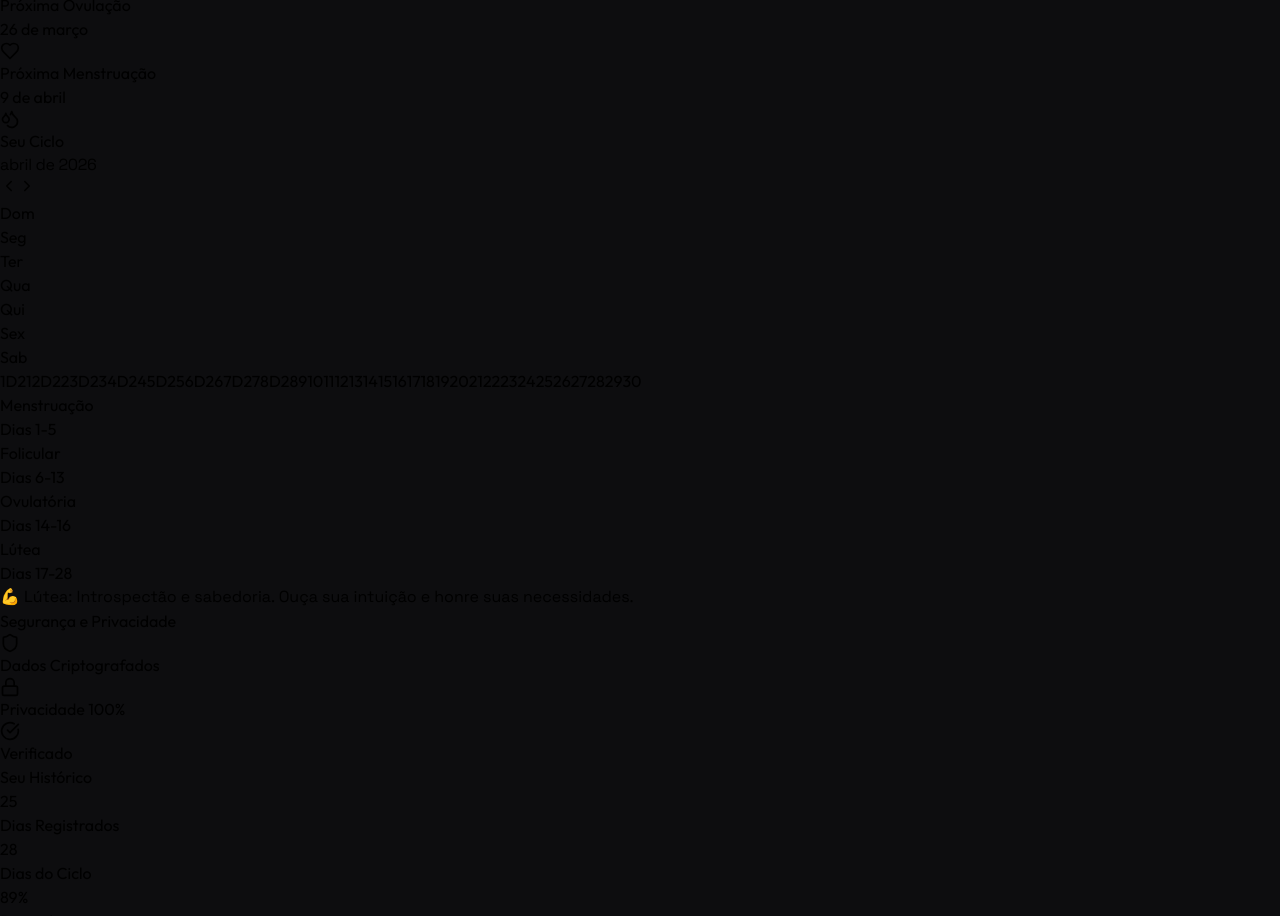
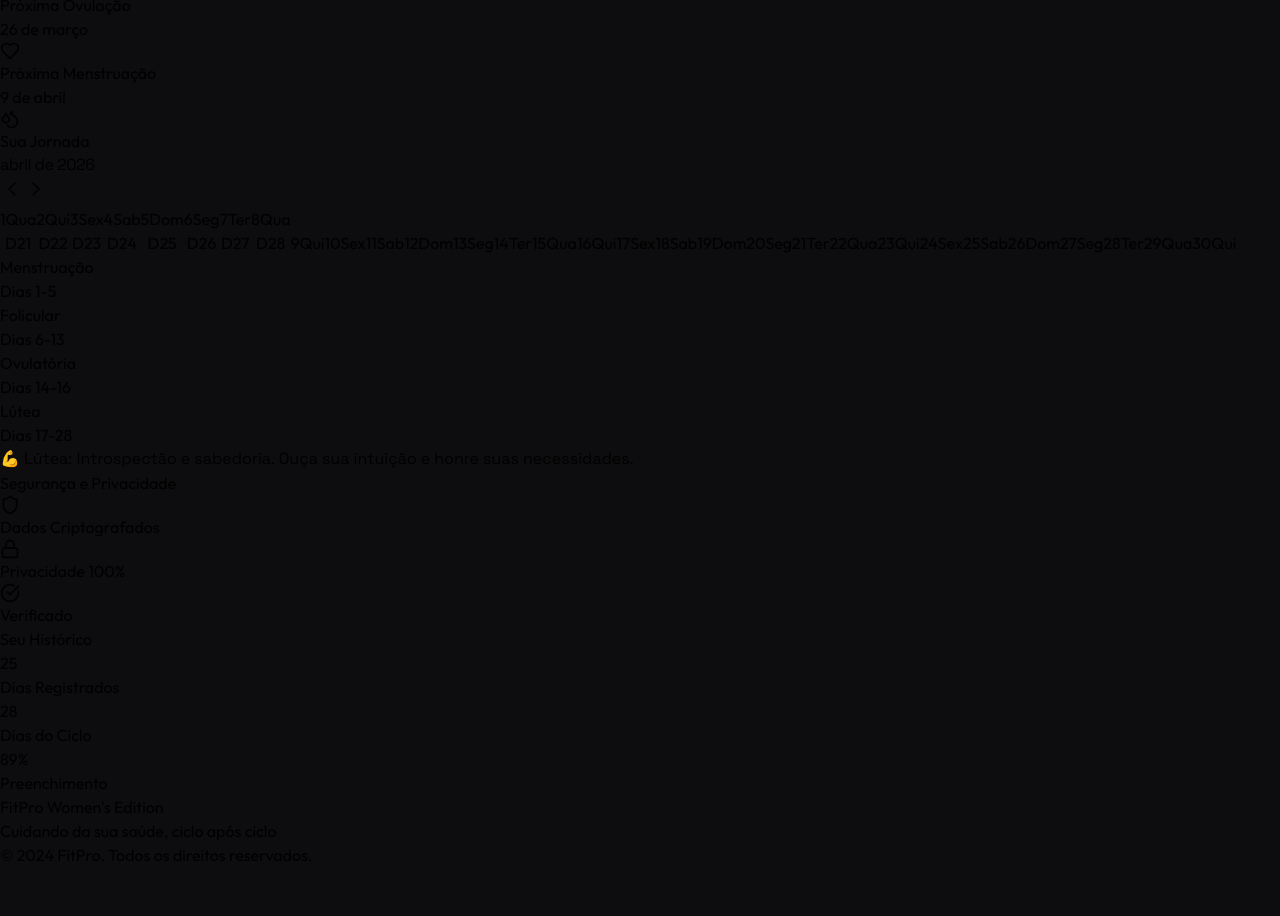
Before and after one commit to well2027t-gif/Fitgym, a React (Vite) app in the folder fitpro-app/client/: page /ciclo in a window 1280 px wide. Shown: the part 1719-2635 px from the top of the page. Built offline with nearby package versions, Linux system fonts and the light colour scheme.

Commit message:
feat: substituir calendário por Timeline Horizontal ultra-moderna

```diff
--- a/fitpro-app/client/src/pages/Cycle.tsx
+++ b/fitpro-app/client/src/pages/Cycle.tsx
@@ -558,103 +558,105 @@ Consulte seu médico para análise profissional.
                 </div>
               </Card>
 
-              {/* Calendário Glassmorphism Minimalista */}
-              <div className="space-y-6 relative z-10">
-                {/* Header do Mês */}
-                <div className="flex items-center justify-between px-2">
+              {/* Calendário de Linha do Tempo Horizontal (Timeline) */}
+              <div className="space-y-8 relative z-10">
+                {/* Título e Controles */}
+                <div className="flex items-end justify-between px-4">
                   <div>
-                    <p className="text-[12px] uppercase tracking-[0.15em] text-white/40 font-light mb-2">Seu Ciclo</p>
-                    <h2 className="text-4xl font-light text-white capitalize" style={{ fontFamily: 'Space Grotesk, sans-serif', letterSpacing: '-0.02em' }}>
+                    <p className="text-[11px] uppercase tracking-[0.2em] text-white/30 font-light mb-3">Sua Jornada</p>
+                    <h2 className="text-5xl font-extralight text-white" style={{ letterSpacing: '-0.03em' }}>
                       {monthName}
                     </h2>
                   </div>
-                  <div className="flex gap-3">
+                  <div className="flex gap-4">
                     <motion.button
                       onClick={() => setCurrentMonth(new Date(currentMonth.getFullYear(), currentMonth.getMonth() - 1))}
-                      className="w-10 h-10 rounded-full bg-white/5 backdrop-blur-md border border-white/10 flex items-center justify-center text-white/60 hover:text-white hover:bg-white/10 transition-all"
-                      whileHover={{ scale: 1.05 }}
-                      whileTap={{ scale: 0.95 }}
+                      className="text-white/40 hover:text-white transition-colors"
+                      whileHover={{ x: -4 }}
                     >
-                      <ChevronLeft size={18} />
+                      <ChevronLeft size={24} strokeWidth={1.5} />
                     </motion.button>
                     <motion.button
                       onClick={() => setCurrentMonth(new Date(currentMonth.getFullYear(), currentMonth.getMonth() + 1))}
-                      className="w-10 h-10 rounded-full bg-white/5 backdrop-blur-md border border-white/10 flex items-center justify-center text-white/60 hover:text-white hover:bg-white/10 transition-all"
-                      whileHover={{ scale: 1.05 }}
-                      whileTap={{ scale: 0.95 }}
+                      className="text-white/40 hover:text-white transition-colors"
+                      whileHover={{ x: 4 }}
                     >
-                      <ChevronRight size={18} />
+                      <ChevronRight size={24} strokeWidth={1.5} />
                     </motion.button>
                   </div>
                 </div>
 
-                {/* Grid de Dias da Semana */}
-                <div className="grid grid-cols-7 gap-3 px-2 mb-2">
-                  {['Dom', 'Seg', 'Ter', 'Qua', 'Qui', 'Sex', 'Sab'].map(day => (
-                    <div key={day} className="text-center text-[11px] font-light text-white/40 uppercase tracking-[0.1em]">
-                      {day}
-                    </div>
-                  ))}
-                </div>
+                {/* Linha do Tempo Horizontal */}
+                <div className="relative overflow-x-auto scrollbar-hide">
+                  {/* Linha Central */}
+                  <div className="absolute left-0 right-0 top-1/2 h-px bg-gradient-to-r from-transparent via-white/20 to-transparent transform -translate-y-1/2" />
 
-                {/* Grid de Dias */}
-                <div className="grid grid-cols-7 gap-3 px-2">
-                  {days.map((day, idx) => {
+                  {/* Container dos Dias */}
+                  <div className="flex gap-8 px-4 pb-4 min-w-max">
+                    {Array.from({ length: 35 }).map((_, idx) => {
+                      const date = new Date(currentMonth.getFullYear(), currentMonth.getMonth(), idx + 1);
+                      const day = date.getMonth() === currentMonth.getMonth() ? date.getDate() : null;
+
+                      if (!day) return null;
+
                       const dayOfCycle = getDayOfCycle(day);
-                    const dateStr = day ? `${currentMonth.getFullYear()}-${String(currentMonth.getMonth() + 1).padStart(2, '0')}-${String(day).padStart(2, '0')}` : '';
-                    const hasEntry = day && lastCycle.dayEntries?.some(e => e.date === dateStr);
-                    const isSelected = day && selectedDate === dateStr;
+                      const dateStr = `${date.getFullYear()}-${String(date.getMonth() + 1).padStart(2, '0')}-${String(day).padStart(2, '0')}`;
+                      const hasEntry = lastCycle.dayEntries?.some(e => e.date === dateStr);
+                      const isSelected = selectedDate === dateStr;
                       const phase = dayOfCycle ? getCyclePhaseInfo(dayOfCycle) : null;
-
-                    if (!day) {
-                      return <div key={idx} className="aspect-square" />;
-                    }
+                      const dayName = ['Dom', 'Seg', 'Ter', 'Qua', 'Qui', 'Sex', 'Sab'][date.getDay()];
 
                       return (
                         <motion.button
                           key={idx}
                           onClick={() => handleDayClick(day)}
-                        className="aspect-square relative group"
-                        whileHover={{ scale: 1.08 }}
+                          className="flex flex-col items-center gap-4 group cursor-pointer flex-shrink-0"
+                          whileHover={{ y: -8 }}
                           whileTap={{ scale: 0.95 }}
                         >
-                        {/* Background Glassmorphism */}
-                        <div className={`absolute inset-0 rounded-2xl backdrop-blur-md border transition-all duration-300 ${
-                          isSelected
-                            ? 'bg-white/15 border-white/40 shadow-lg shadow-pink-500/20'
-                            : hasEntry
-                            ? `bg-gradient-to-br ${phase?.bgColor || 'from-white/5 to-white/[0.02]'} border-white/20`
-                            : 'bg-white/5 border-white/10 group-hover:bg-white/10 group-hover:border-white/20'
-                        }`} />
+                          {/* Indicador de Evento (Acima) */}
+                          {hasEntry && (
+                            <motion.div
+                              className={`w-2 h-2 rounded-full ${phase?.color || 'bg-pink-500'}`}
+                              animate={{ y: [0, -4, 0] }}
+                              transition={{ duration: 2, repeat: Infinity }}
+                            />
+                          )}
+                          {!hasEntry && <div className="w-2 h-2" />}
 
-                        {/* Glow Effect para dias com entrada */}
-                        {hasEntry && (
-                          <div className={`absolute inset-0 rounded-2xl blur-xl opacity-0 group-hover:opacity-100 transition-opacity duration-300 bg-gradient-to-br ${phase?.bgColor || 'from-pink-500/20 to-rose-500/20'}`} />
-                        )}
-
-                        {/* Conteúdo */}
-                        <div className="relative h-full flex flex-col items-center justify-center gap-1">
-                          <span className={`text-sm font-light transition-colors ${
-                            isSelected ? 'text-white font-medium' : 'text-white/80'
+                          {/* Dia */}
+                          <div className="flex flex-col items-center">
+                            <span className={`text-2xl font-light transition-all ${
+                              isSelected ? 'text-white' : 'text-white/60 group-hover:text-white'
                             }`}>
                               {day}
                             </span>
+                            <span className={`text-[10px] uppercase tracking-[0.1em] font-light transition-colors ${
+                              isSelected ? `${phase?.color || 'text-pink-500'}` : 'text-white/30 group-hover:text-white/50'
+                            }`}>
+                              {dayName}
+                            </span>
+                          </div>
+
+                          {/* Ciclo */}
                           {dayOfCycle && (
-                            <span className={`text-[10px] font-light opacity-70 ${phase?.color || 'text-white/60'}`}>
+                            <span className={`text-[9px] font-light opacity-50 ${phase?.color || 'text-white/60'}`}>
                               D{dayOfCycle}
                             </span>
                           )}
-                          {hasEntry && (
+
+                          {/* Ponto de Seleção */}
+                          {isSelected && (
                             <motion.div
-                              className={`w-1.5 h-1.5 rounded-full ${phase?.color || 'bg-pink-500'}`}
-                              animate={{ scale: [1, 1.3, 1] }}
-                              transition={{ duration: 2, repeat: Infinity }}
+                              className={`w-3 h-3 rounded-full border-2 ${phase?.color || 'border-pink-500'}`}
+                              layoutId="selectedDay"
+                              transition={{ type: 'spring', stiffness: 300, damping: 30 }}
                             />
                           )}
-                        </div>
                         </motion.button>
                       );
                     })}
+                  </div>
                 </div>
               </div>
 
```
Lines whose indentation alone changed are shown as unchanged.
